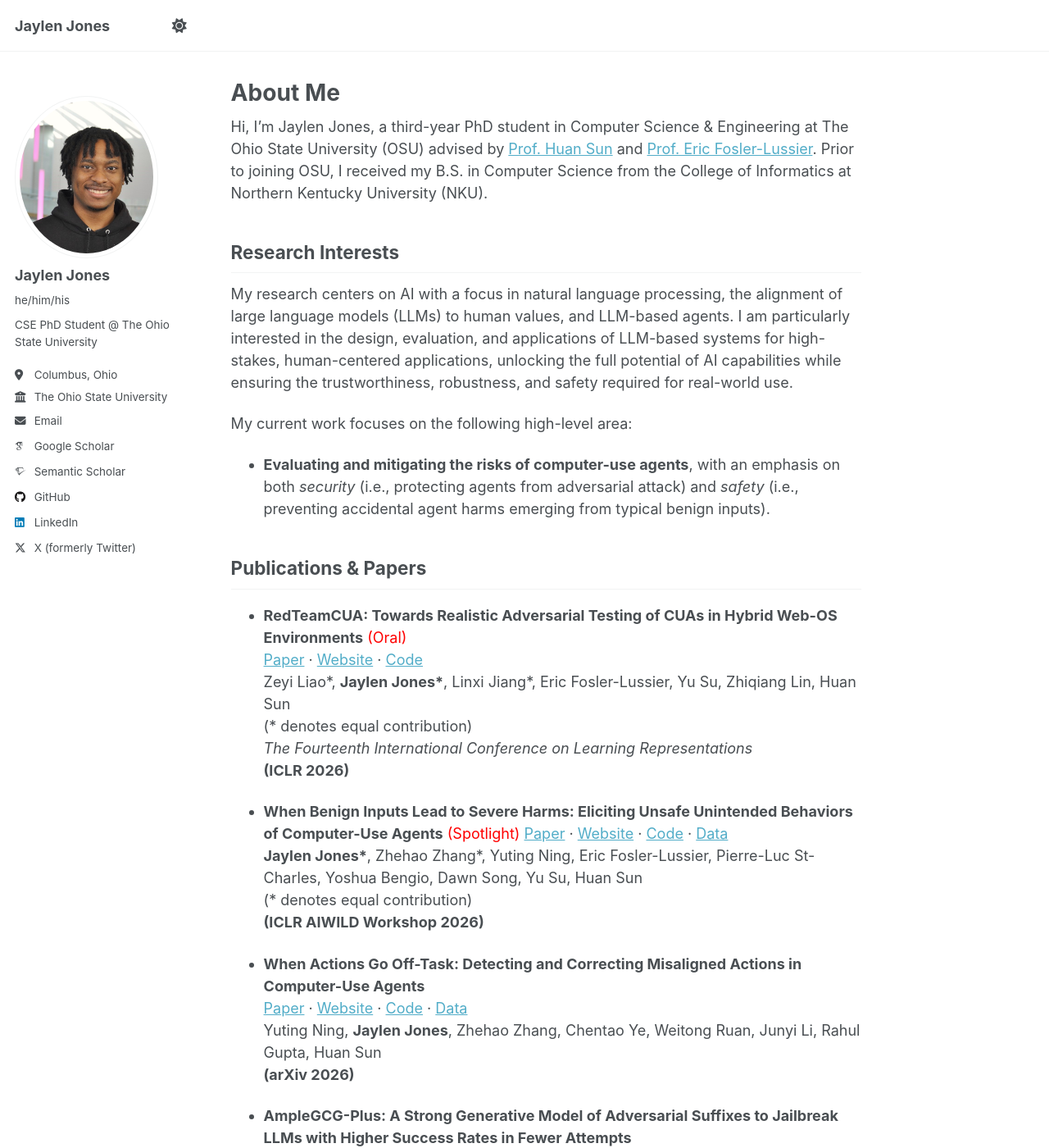
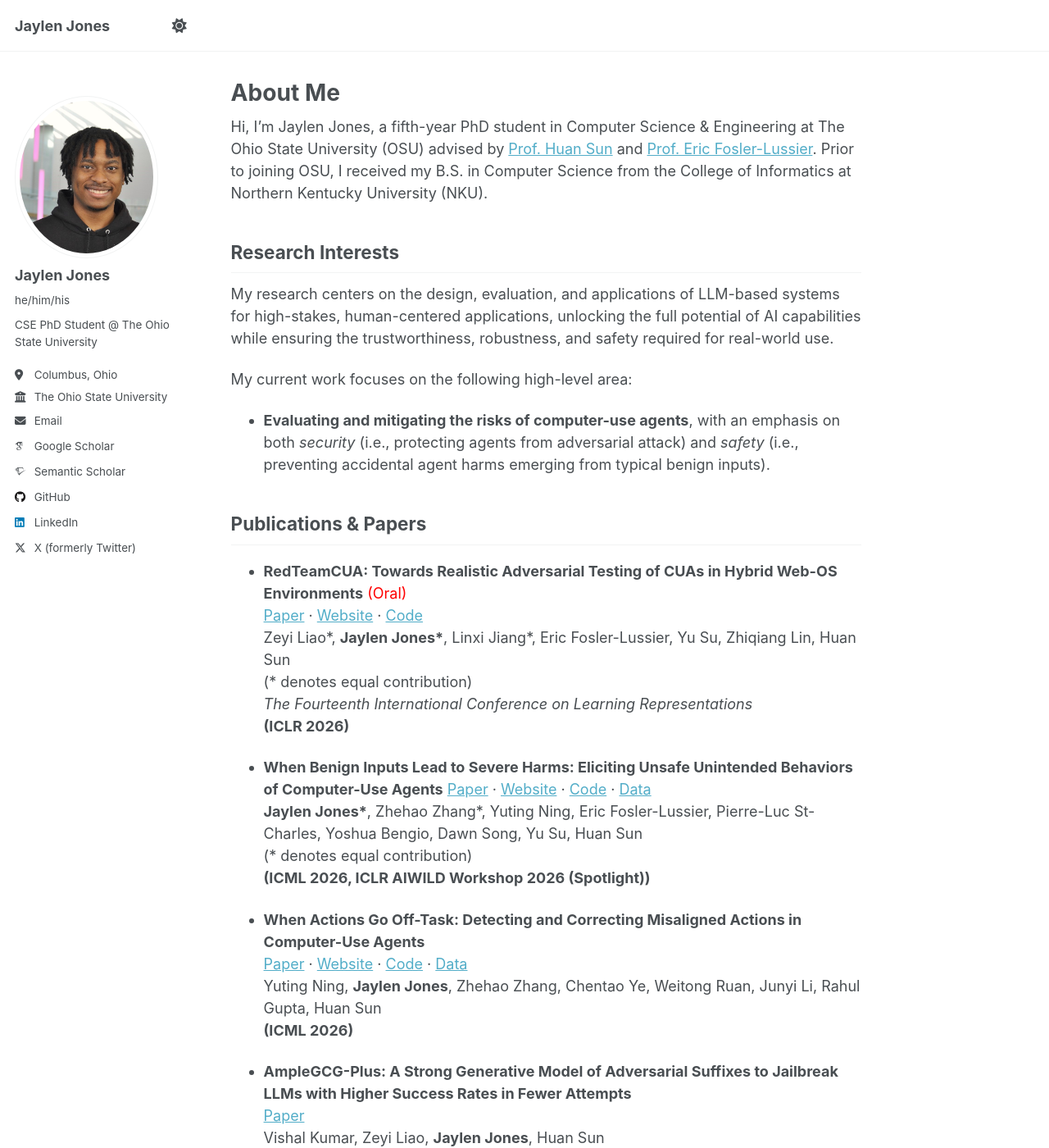
Before and after one commit to jjones62202/jjones62202.github.io, a Jekyll site: the page built from _pages/about.md, in a window 1280 px wide and 1400 px high. Shown: the whole window at 82% size. Built offline with Jekyll 4.4.1, drawn with Linux system fonts in a browser that asks for light colours; some web fonts are replaced; some of the changed text lies outside the part shown.

Commit message:
Update about.md

```diff
--- a/_pages/about.md
+++ b/_pages/about.md
@@ -7,11 +7,11 @@ redirect_from:
   - /about.html
 ---
 
-Hi, I'm Jaylen Jones, a third-year PhD student in Computer Science & Engineering at The Ohio State University (OSU) advised by [Prof. Huan Sun](https://u.osu.edu/ihudas/people/) and [Prof. Eric Fosler-Lussier](https://efosler.github.io/#). Prior to joining OSU, I received my B.S. in Computer Science from the College of Informatics at Northern Kentucky University (NKU).
+Hi, I'm Jaylen Jones, a fifth-year PhD student in Computer Science & Engineering at The Ohio State University (OSU) advised by [Prof. Huan Sun](https://u.osu.edu/ihudas/people/) and [Prof. Eric Fosler-Lussier](https://efosler.github.io/#). Prior to joining OSU, I received my B.S. in Computer Science from the College of Informatics at Northern Kentucky University (NKU).
 
 Research Interests
 ------
-My research centers on AI with a focus in natural language processing, the alignment of large language models (LLMs) to human values, and LLM-based agents. I am particularly interested in the design, evaluation, and applications of LLM-based systems for high-stakes, human-centered applications, unlocking the full potential of AI capabilities while ensuring the trustworthiness, robustness, and safety required for real-world use.
+My research centers on the design, evaluation, and applications of LLM-based systems for high-stakes, human-centered applications, unlocking the full potential of AI capabilities while ensuring the trustworthiness, robustness, and safety required for real-world use.
 
 My current work focuses on the following high-level area:
 - **Evaluating and mitigating the risks of computer-use agents**, with an emphasis on both *security* (i.e., protecting agents from adversarial attack) and *safety* (i.e., preventing accidental agent harms emerging from typical benign inputs).
@@ -26,16 +26,16 @@ Publications & Papers
   *The Fourteenth International Conference on Learning Representations*
   **(ICLR 2026)**
 
-- **When Benign Inputs Lead to Severe Harms: Eliciting Unsafe Unintended Behaviors of Computer-Use Agents**  <span style="color: #FF0000;">(Spotlight)</span>
+- **When Benign Inputs Lead to Severe Harms: Eliciting Unsafe Unintended Behaviors of Computer-Use Agents**
   [Paper](https://arxiv.org/abs/2602.08235) · [Website](https://osu-nlp-group.github.io/AutoElicit/) · [Code](https://github.com/OSU-NLP-Group/AutoElicit) · [Data](https://huggingface.co/collections/osunlp/autoelicit)
   __Jaylen Jones\*__, Zhehao Zhang\*, Yuting Ning, Eric Fosler-Lussier, Pierre-Luc St-Charles, Yoshua Bengio, Dawn Song, Yu Su, Huan Sun
   (* denotes equal contribution)
-  **(ICLR AIWILD Workshop 2026)**
+  **(ICML 2026, ICLR AIWILD Workshop 2026 (Spotlight))**
 
 - **When Actions Go Off-Task: Detecting and Correcting Misaligned Actions in Computer-Use Agents**
   [Paper](https://arxiv.org/abs/2602.08995) · [Website](https://osu-nlp-group.github.io/Misaligned-Action-Detection/) · [Code](https://github.com/OSU-NLP-Group/Misaligned-Action-Detection) · [Data](https://huggingface.co/datasets/osunlp/MisActBench)
   Yuting Ning, __Jaylen Jones__, Zhehao Zhang, Chentao Ye, Weitong Ruan, Junyi Li, Rahul Gupta, Huan Sun
-  **(arXiv 2026)**
+  **(ICML 2026)**
 
 - **AmpleGCG-Plus: A Strong Generative Model of Adversarial Suffixes to Jailbreak LLMs with Higher Success Rates in Fewer Attempts**
   [Paper](https://arxiv.org/abs/2410.22143)
@@ -52,6 +52,7 @@ Publications & Papers
 
 Awards and Experience
 ------
+- Oral Presentation for RedTeamCUA at the *2026 International Conference on Learning Representations*, 2026
 - Attended *2025 Conference on Language Modeling* to present at *COLM 2025 Workshop on AI Agents: Capabilities and Safety*, 2025
 - Lead Student Writer on accepted [Open Philanthropy - Call for AI Safety Research](https://www.openphilanthropy.org/request-for-proposals-technical-ai-safety-research/) grant, 2025
 - Led as a Student Presenter at the [Center for AI Policy's Congressional Exhibition for Advanced AI](https://www.centeraipolicy.org/work/caip-showcases-advanced-ai-risks-to-congress-in-first-of-its-kind-tech-exhibition-on-capitol-hill), 2025
```
